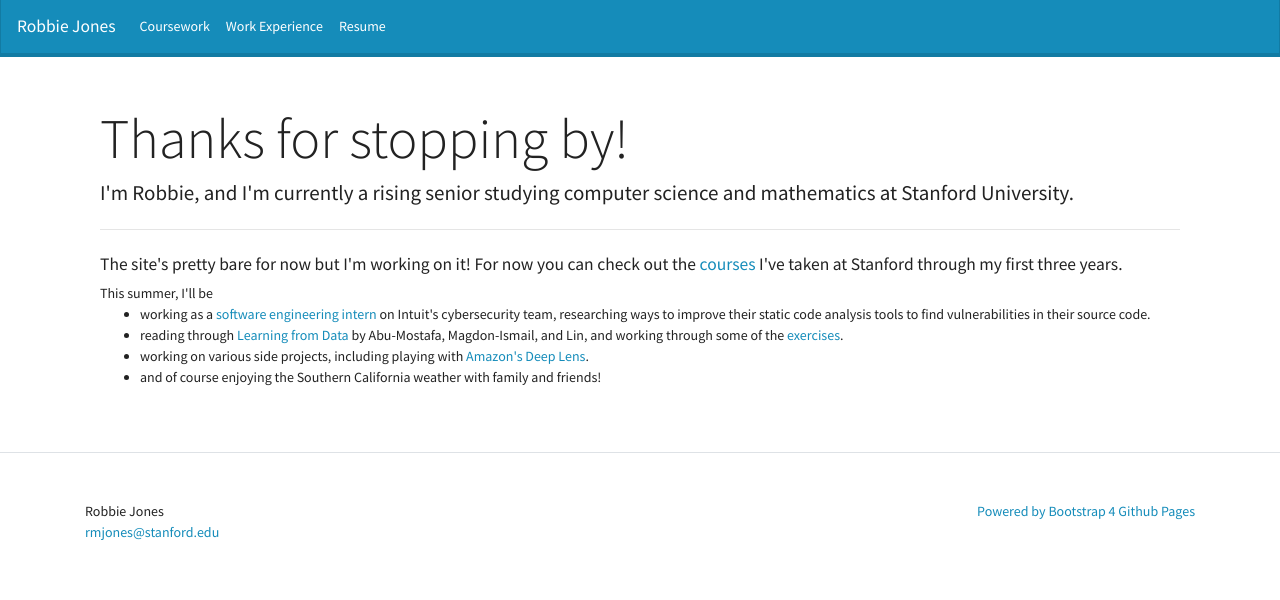
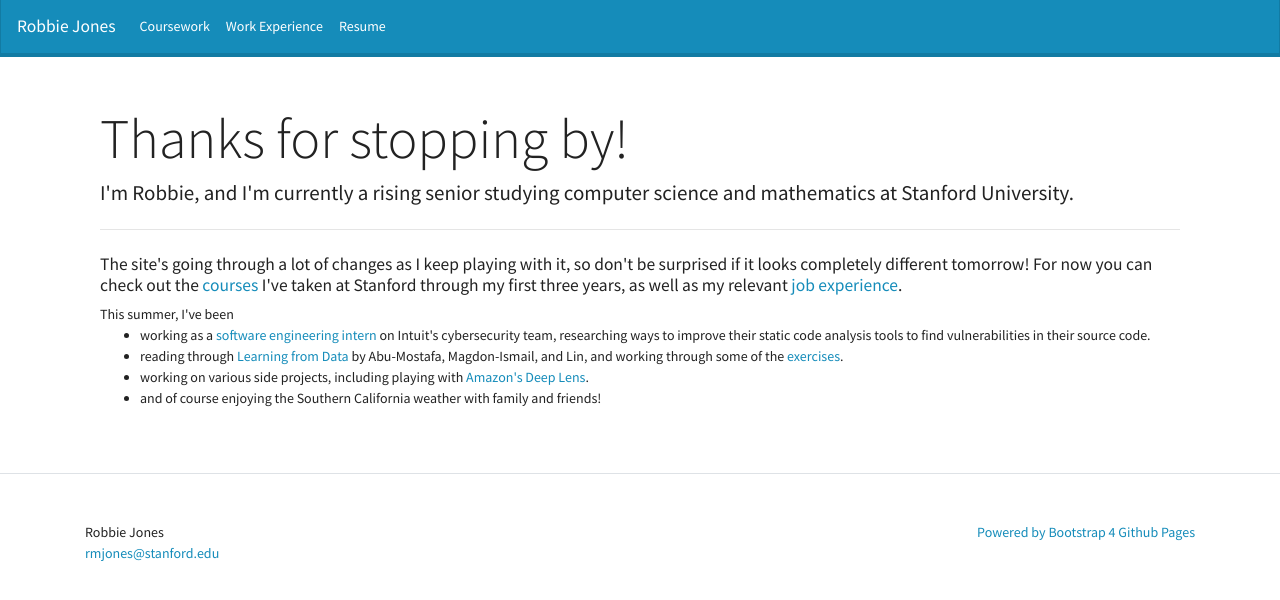
Before and after one commit to robbiejones96/robbiejones96.github.io, a Jekyll site: the page built from index.md, in a window 1280 px wide. Shown: the top 600 px of the page. Built offline with Jekyll 4.4.1, drawn with Linux system fonts in a browser that asks for light colours.

Commit message:
Edit homepage

```diff
--- a/index.md
+++ b/index.md
@@ -7,9 +7,9 @@ title: Home
   <h1 class="display-4">Thanks for stopping by!</h1>
   <h4>I'm Robbie, and I'm currently a rising senior studying computer science and mathematics at Stanford University. </h4>
   <hr class="my-4">
-  <h5>The site's pretty bare for now but I'm working on it! For now you can check out the <a href="{{ "/courses" | relative_url }}">courses</a> I've taken at Stanford through my first three years.</h5>
+  <h5>The site's going through a lot of changes as I keep playing with it, so don't be surprised if it looks completely different tomorrow! For now you can check out the <a href="{{ "/courses" | relative_url }}">courses</a> I've taken at Stanford through my first three years, as well as my relevant <a href="{{ "/work-experience" | relative_url }}">job experience</a>.</h5>
 
-  This summer, I'll be
+  This summer, I've been
 
   <ul>
   		<li>
```
